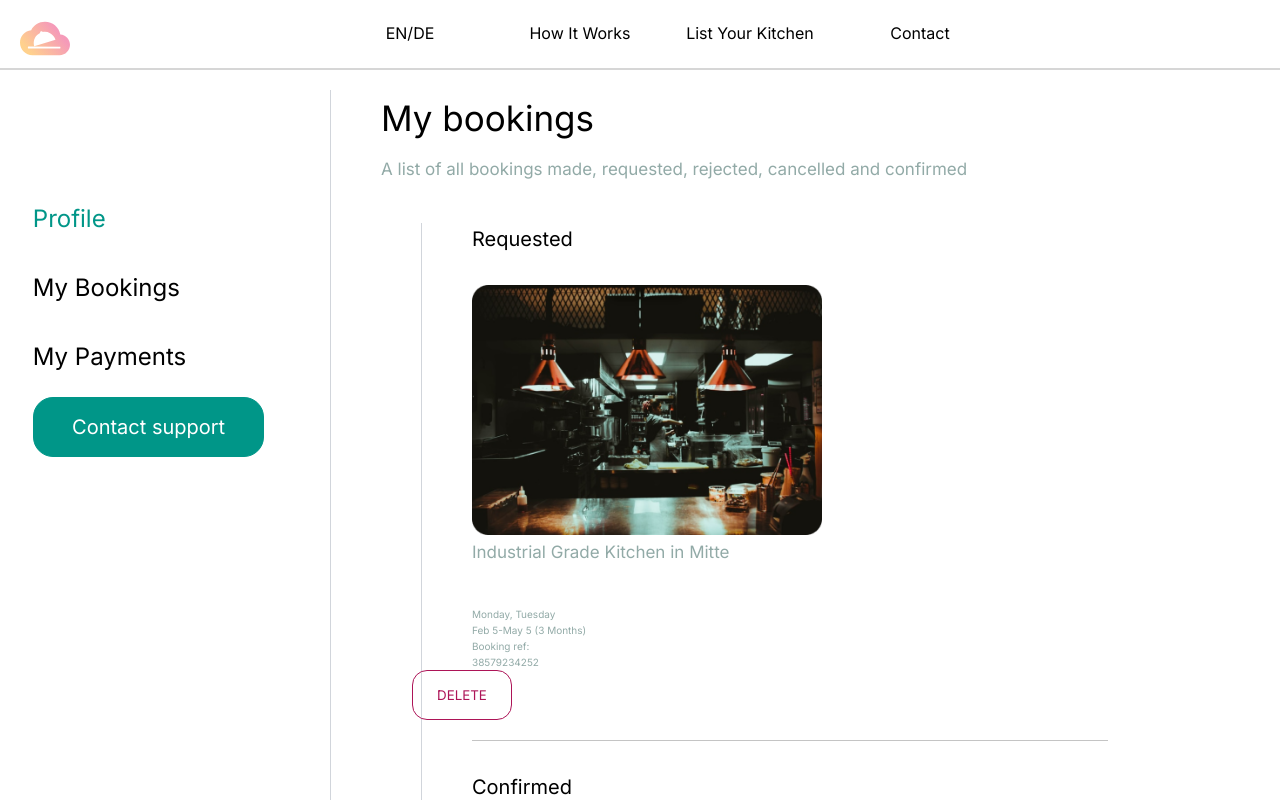
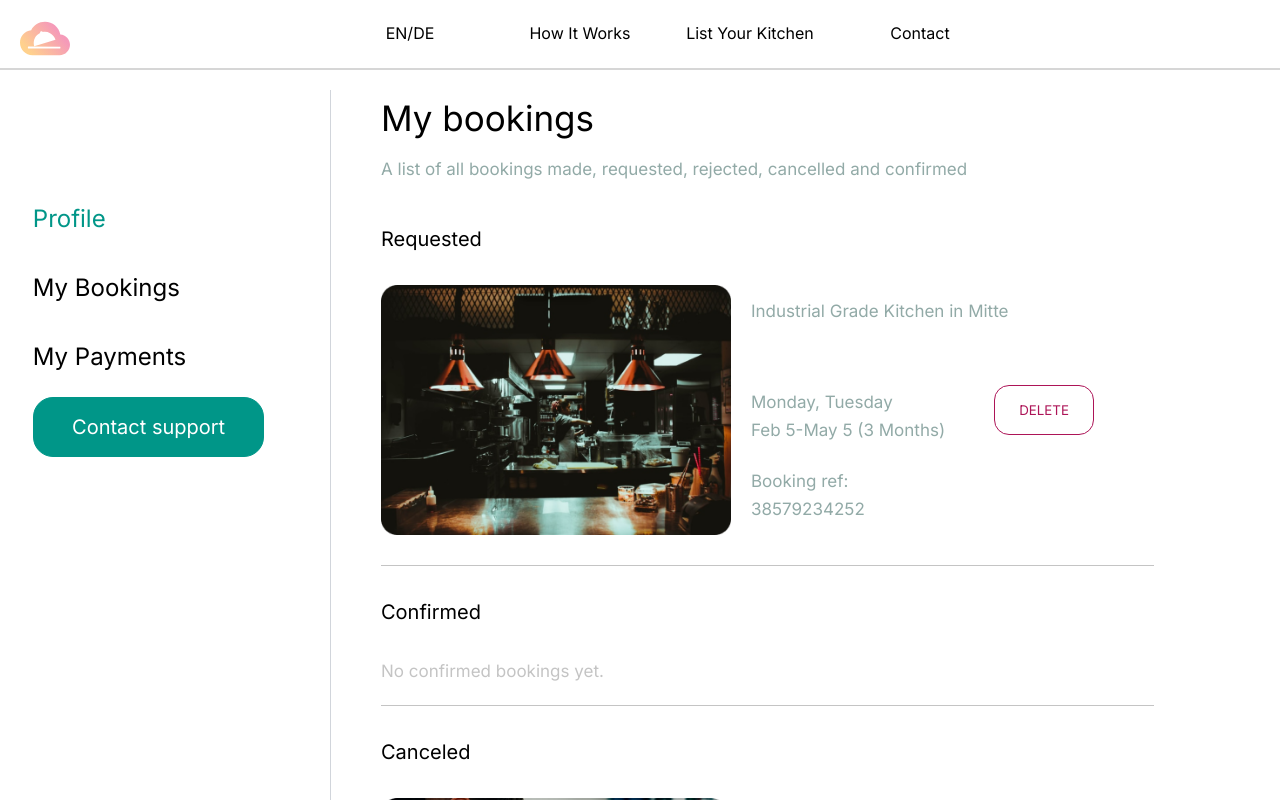
Before and after one commit to FoodleBerlin/foodle, a Next.js app: page /myBookings in a window 1280 px wide. Shown: the top 800 px of the page. Built offline with nearby package versions, Linux system fonts and the light colour scheme.

Commit message:
style: add styles to booking card

```diff
--- a/components/BookingCard/BookingCard.module.scss
+++ b/components/BookingCard/BookingCard.module.scss
@@ -3,10 +3,9 @@
 
 
 .bookingCard{
-    margin: 2rem 4rem;
-    width: 80%;
-    padding-left: 5rem;
-    border-left: 1px solid colors.$color-light-grey;
+    margin: 2rem 0;
+    width: 90%;
+
 
     hr{
         color: colors.$color-grey;
@@ -57,25 +56,24 @@
     }
 }
 
+.bookingBlock{
+    display: flex;
+    flex-direction: row;
+    justify-content: space-between;
+    margin-bottom: 3rem;
 
-// &__info{
-//     display: flex;
-//     flex-direction: row;
-//     justify-content: space-between;
-//     margin-bottom: 3rem;
+    &__imgtext{
+        display: flex;
+        flex-direction: row;
+    }
 
-//     &__box{
-//         display: flex;
-//         flex-direction: row;
+    &__text{
 
-//         &__text{
-//             display: flex;
-//             flex-direction: column;
-//             justify-content: space-around;
+        display: flex;
+        flex-direction: column;
+        justify-content: space-around;
 
-//             font-size: 1.7rem;
-//             margin-left: 2rem;
-//         }
-//     }
-
-// }
+        font-size: 1.7rem;
+        margin-left: 2rem;
+    }
+}
```
